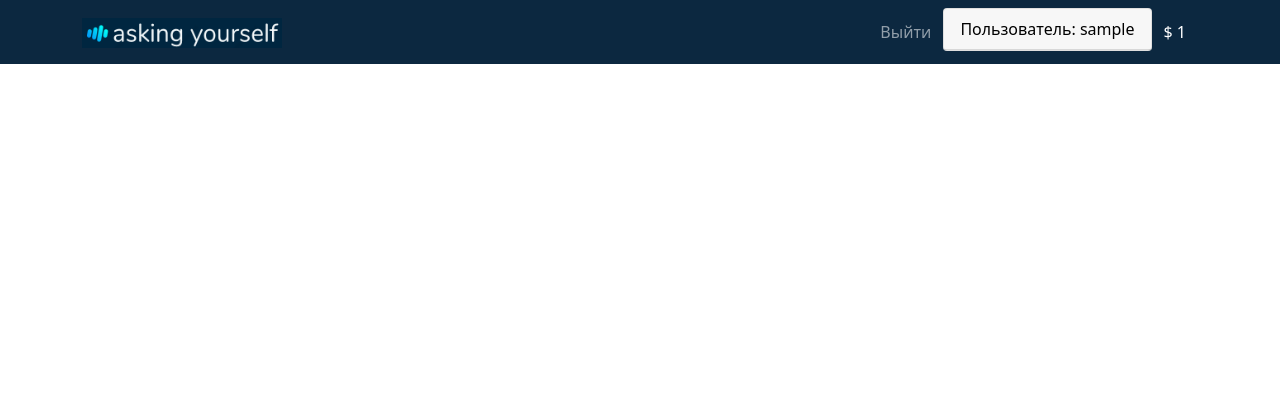
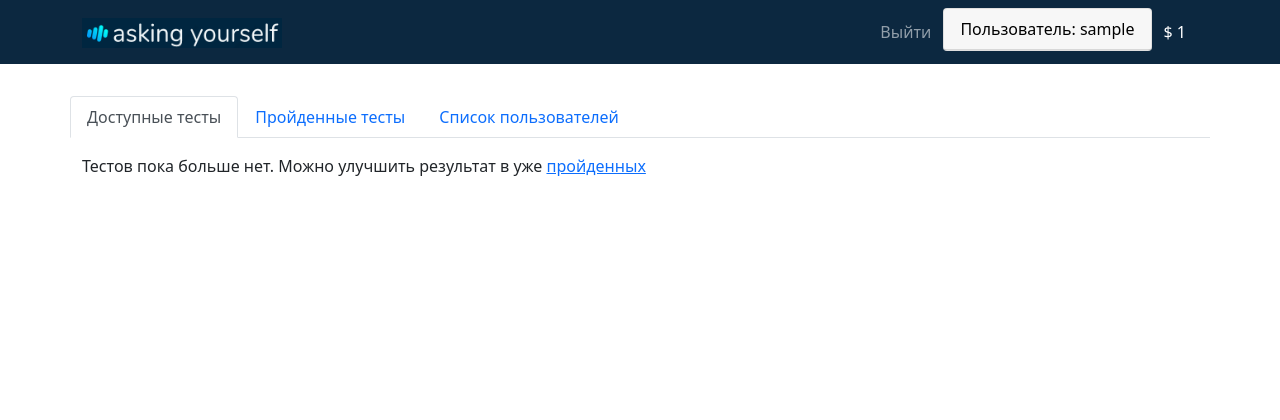
Before and after one commit to viator3m/kokoc_polling, a Django app: page / in a window 1280 px wide. Shown: the top 420 px of the page. Run offline with Django 4.2, Linux system fonts and the light colour scheme; a user stored in the database is signed in; tables that the repository leaves empty hold one stand-in row (values such as "Sample post"); parts of the project's set-up code (start-up, migrations or seed data) failed here and were passed over; some libraries are stand-ins or nearby versions.

Commit message:
Add solved page

```diff
--- a/polls/urls.py
+++ b/polls/urls.py
@@ -6,6 +6,9 @@ app_name = 'polls'
 
 urlpatterns = [
     path('', views.index, name='index'),
+    path('solved/', views.solved, name='solved'),
+    path('polls/clear/<int:poll_id>/<int:question_id>/', views.clear,
+         name='clear'),
     path('polls/finish/<int:poll_id>/', views.finish, name='finish'),
     path('polls/<int:poll_id>/<int:question_id>/', views.polling,
          name='polling'),
--- a/polls/views.py
+++ b/polls/views.py
@@ -1,5 +1,6 @@
 from django.contrib.auth.decorators import login_required
-from django.shortcuts import render, get_object_or_404
+from django.shortcuts import render, get_object_or_404, redirect
+from django.urls import reverse
 
 from polls.forms import AnswerForm
 from polls.models import Poll, UserPollResult, Question, Answer
@@ -63,3 +64,20 @@ def up_score(request, poll_id):
 
     result.save()
     return result
+
+
+def solved(request):
+    if request.user.is_authenticated:
+        polls = Poll.objects.filter(
+            id__in=(UserPollResult.objects.filter(
+                user=request.user).values('poll')))
+    else:
+        polls = None
+    context = {'polls': polls}
+    template = 'polls/solved.html'
+    return render(request, template, context)
+
+
+def clear(request, poll_id, question_id):
+    UserPollResult.objects.filter(poll=poll_id, user=request.user).delete()
+    return redirect(reverse('polls:polling', args=(poll_id, question_id)))
--- /dev/null
+++ b/templates/includes/switcher.html
@@ -0,0 +1,33 @@
+  <div class="row my-3">
+    <ul class="nav nav-tabs">
+      <li class="nav-item">
+        <a
+          class="nav-link
+        {% if request.resolver_match.view_name == 'polls:index' %}
+          active{% endif %}"
+          href="{% url 'polls:index' %}"
+        >
+          Доступные тесты
+        </a>
+      </li>
+      <li class="nav-item">
+        <a
+           class="nav-link
+           {% if request.resolver_match.view_name == 'polls:solved' %}
+           active{% endif %}"
+           href="{% url 'polls:solved' %}"
+        >
+          Пройденные тесты
+        </a>
+      </li><li class="nav-item">
+        <a
+           class="nav-link
+           {% if request.resolver_match.view_name == 'users:users' %}
+           active{% endif %}"
+           href=""
+        >
+          Список пользователей
+        </a>
+      </li>
+    </ul>
+  </div>
--- a/templates/polls/index.html
+++ b/templates/polls/index.html
@@ -3,6 +3,11 @@
 {% load static %}
 {% block title %}Главная страница{% endblock %}
 {% block content %}
+  {% include 'includes/switcher.html' %}
+  {% if not polls %}
+    <p>Тестов пока больше нет. Можно улучшить результат в уже <a href="{% url 'polls:solved' %}">пройденных</a></p>
+  {% endif %}
+
   <div class="row row-cols-1 row-cols-md-3 g-4">
     {% for poll in polls %}
       {% include 'polls/poll.html' %}
--- a/templates/polls/poll.html
+++ b/templates/polls/poll.html
@@ -11,7 +11,11 @@
     <div class="card-body d-flex flex-column">
       <h5 class="card-title">{{ poll.title }}</h5>
       <p class="card-text">{{ poll.description|truncatechars:256 }} </p>
+      {% if request.resolver_match.view_name == 'polls:solved' %}
+        <a href="{% url 'polls:clear' poll.id poll.first_question.id %}" class="btn btn-primary">Пройти заново</a>
+      {% else %}
         <a href="{% url 'polls:polling' poll.id poll.first_question.id %}" class="btn btn-primary mt-auto">Пройти тест</a>
+      {% endif %}
     </div>
   </div>
 </div>
```
Also changed, not shown: templates/polls/solved.html (added, +21 -0 lines).
